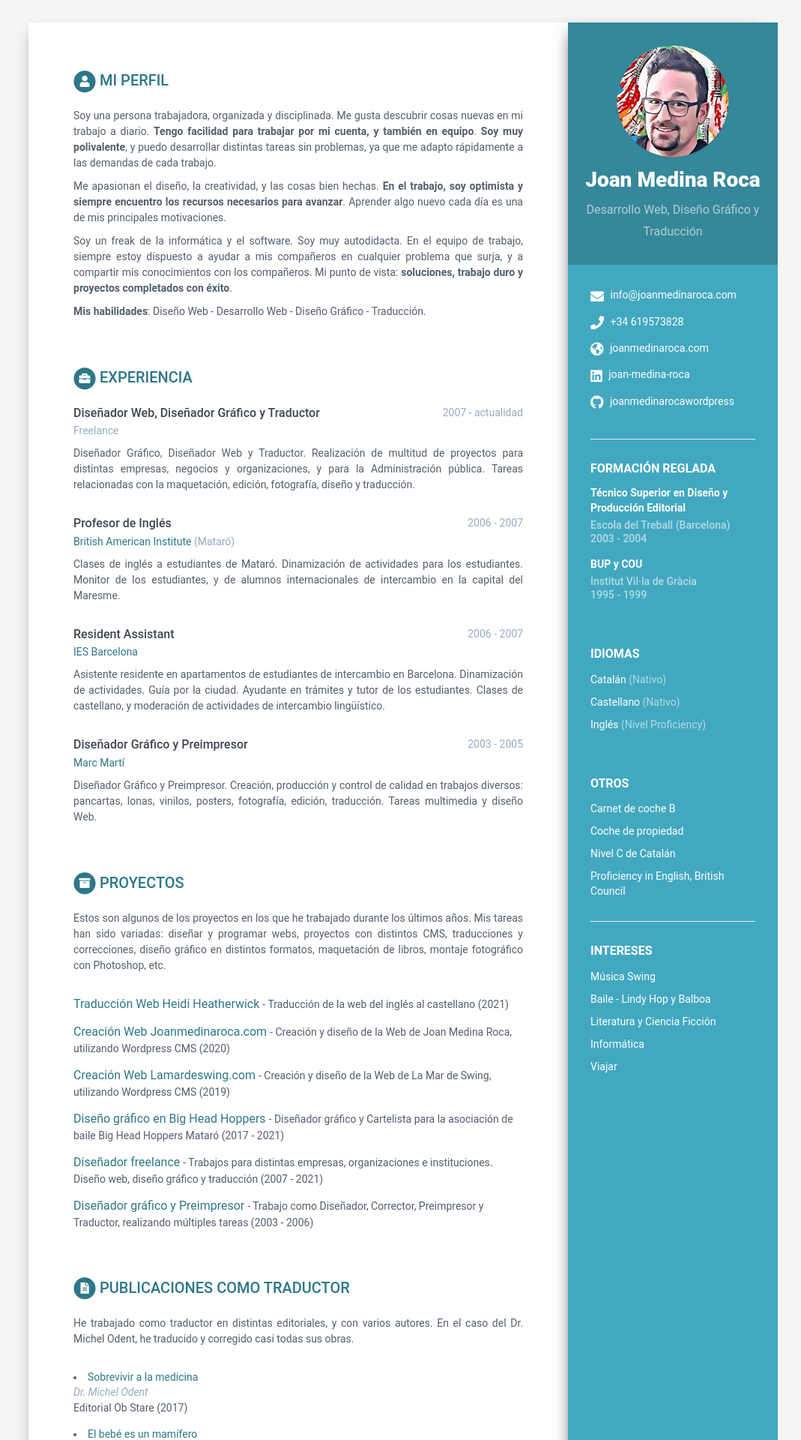
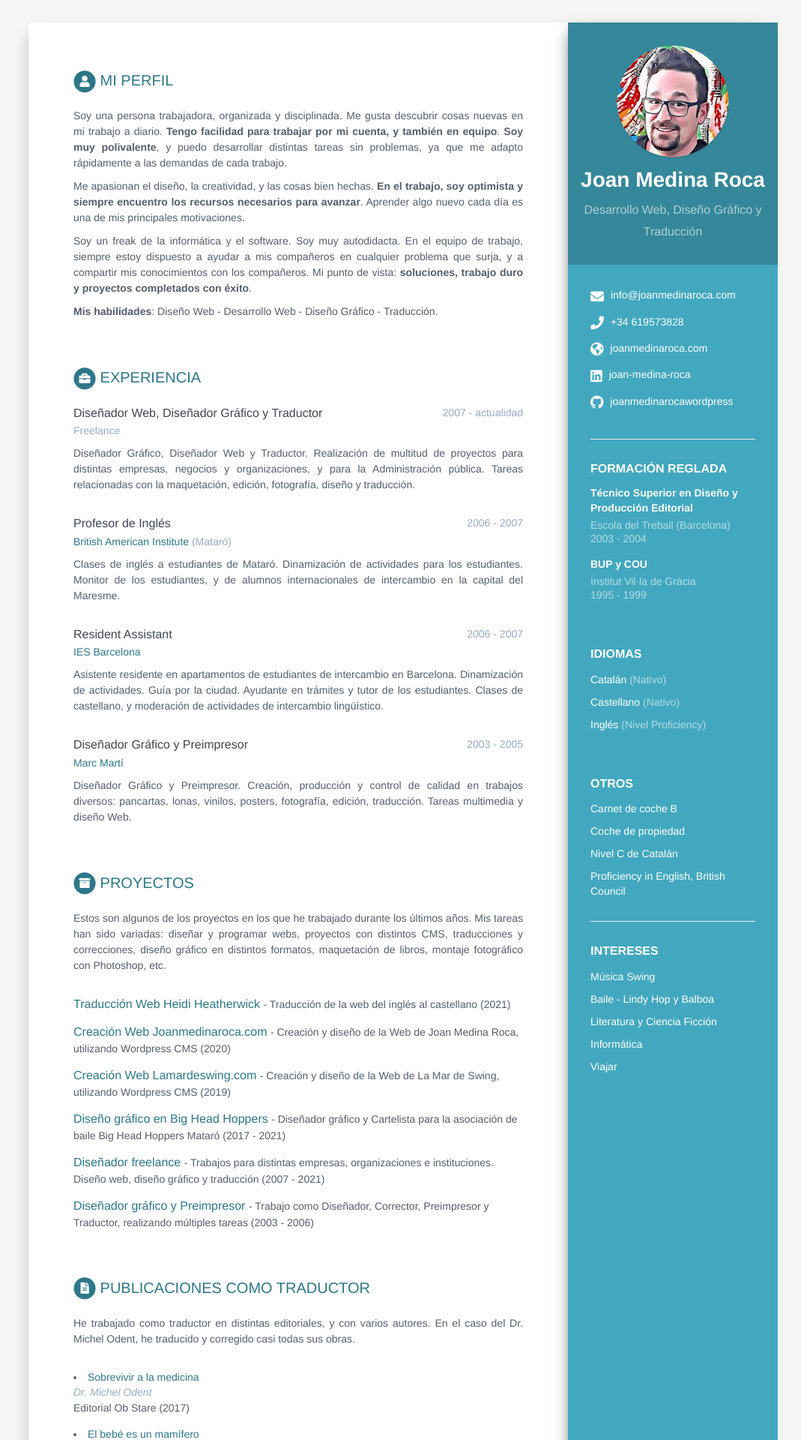
Before and after one commit to joan-medina-roca/cv.joanmedinaroca.com, a Jekyll site: the page built from index.html, in a window 1280 px wide. Shown: the top 1920 px of the page at 75% size, without its empty margins (102-1171 px from the left). Built offline with Jekyll 4.4.1, drawn with Linux system fonts in a browser that asks for light colours.

Commit message:
helvetica base font

```diff
--- a/_sass/_base.scss
+++ b/_sass/_base.scss
@@ -1,6 +1,6 @@
 /* ======= Base ======= */
 body {
-  font-family: "Roboto", sans-serif;
+  font-family: "Helvetica", sans-serif;
   color: $text-color-secondary;
   background: $smoky-white;
   font-size: 14px;
@@ -15,7 +15,7 @@ h3,
 h4,
 h5,
 h6 {
-  font-weight: 700;
+  font-weight: 800;
 }
 
 a {
```
